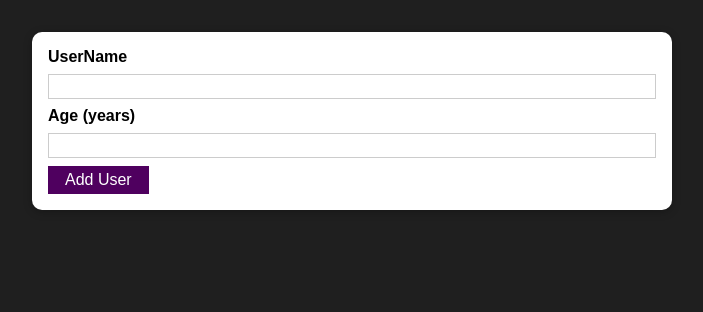
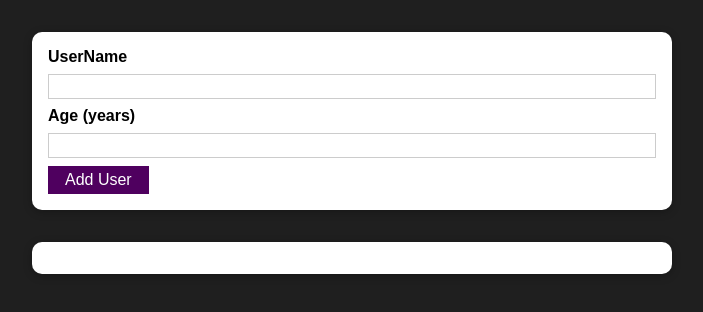
Before and after one commit to Raushan022/uReactUserName, a React (Create React App) app: page / in a window 1280 px wide. Shown: the top 312 px of the page, without its empty margins (288-991 px from the left). Built offline with nearby package versions, Linux system fonts and the light colour scheme.

Commit message:
added users render list

```diff
--- a/src/App.js
+++ b/src/App.js
@@ -1,10 +1,12 @@
 import React from 'react';
 import AddUser from './components/Users/AddUser';
+import UserList from './components/Users/UserList';
 
 function App() {
   return (
     <div>
       <AddUser />
+      <UserList users={[]}/>
     </div>
   );
 }
--- /dev/null
+++ b/src/components/Users/UserList.js
@@ -0,0 +1,18 @@
+import React from 'react';
+import Card from '../UI/Card';
+import classes from './UserList.module.css'
+
+
+const UserList = (props) => {
+  return (
+    <Card className={classes.users}>
+      <ul>
+        {props.users.map((user) => {
+          <li>{user.name} ({user.age} years old) </li>
+        })}
+      </ul>
+    </Card>
+  )
+}
+
+export default UserList
--- /dev/null
+++ b/src/components/Users/UserList.module.css
@@ -0,0 +1,16 @@
+.users {
+    margin: 2rem auto;
+    width: 90%;
+    max-width: 40rem;
+  }
+
+  .users ul {
+    list-style: none;
+    padding: 1rem;
+  }
+
+  .users li {
+    border: 1px solid #ccc;
+    margin: 0.5rem 0;
+    padding: 0.5rem;
+  }
```
